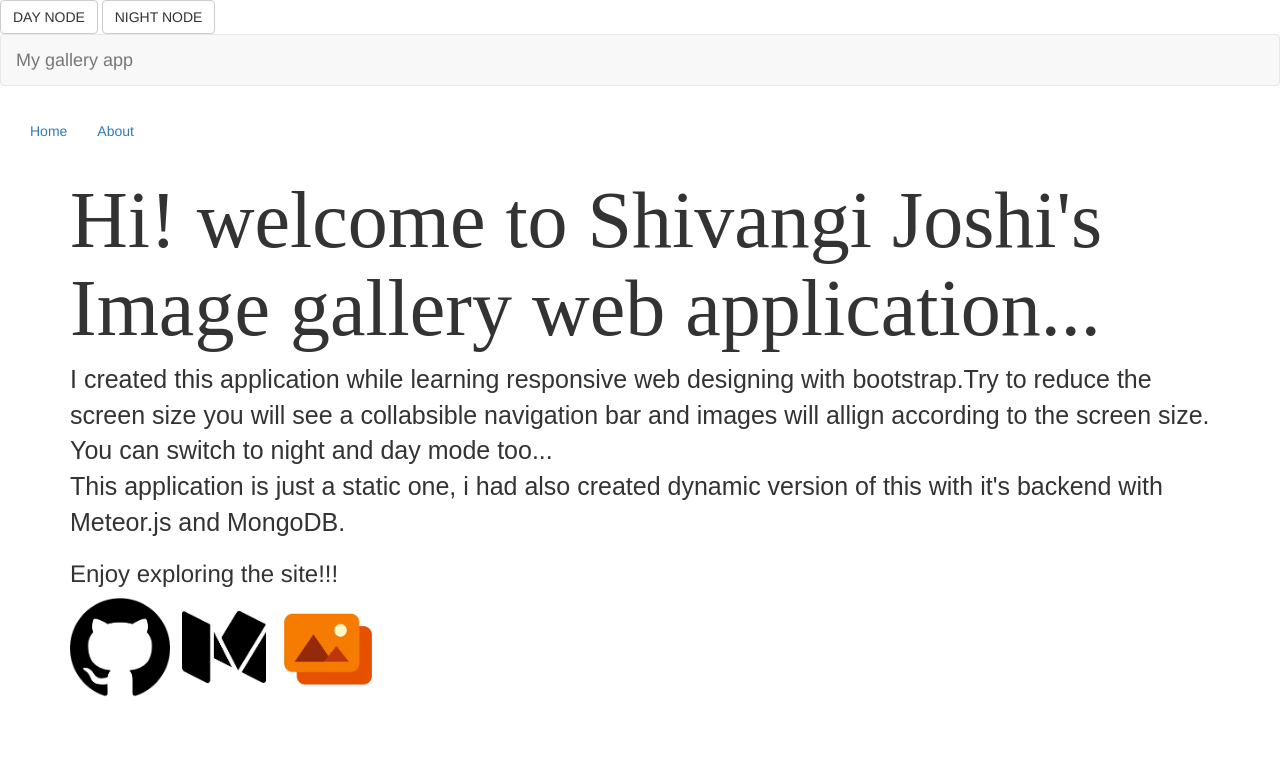
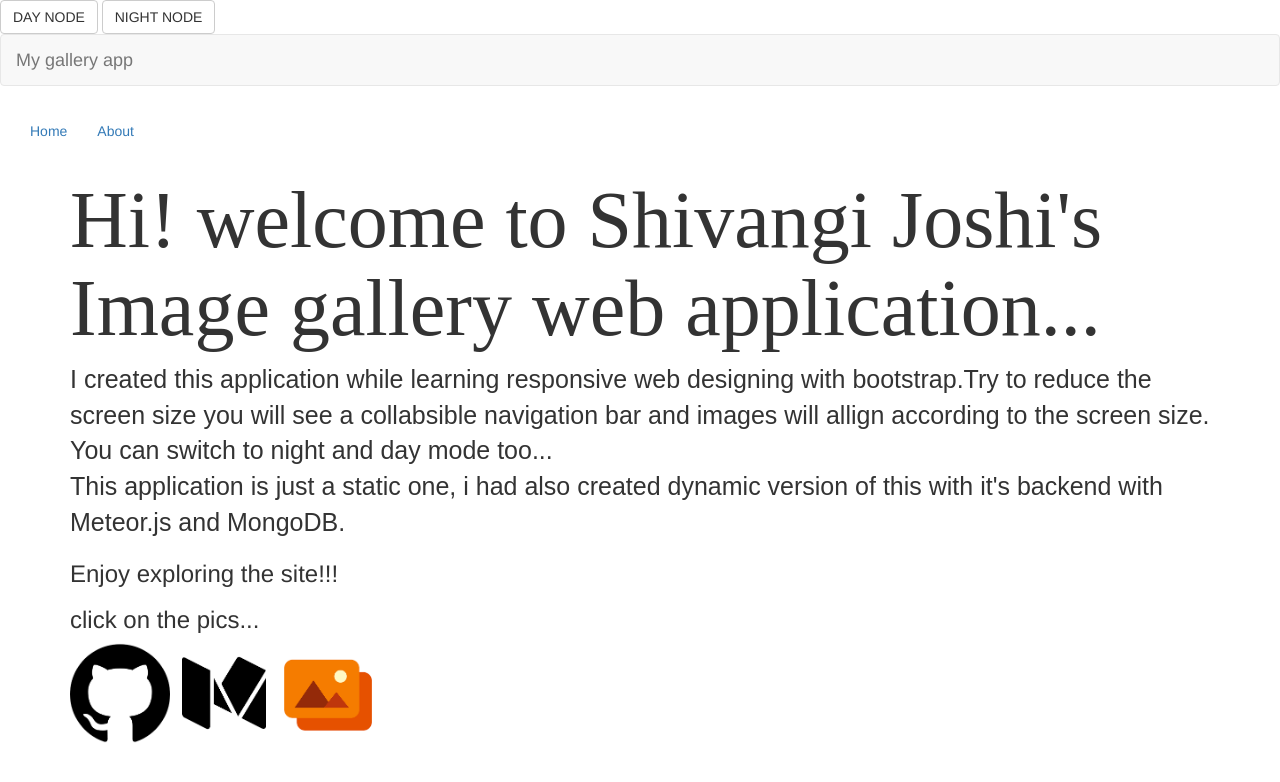
Before and after one commit to SHIVANGIJOSHI/spm-project, a plain HTML site: page My_gallery_app/aboutme.html in a window 1280 px wide. Drawn offline with Linux system fonts and the light colour scheme.

Commit message:
some last improvements

```diff
--- a/My_gallery_app/aboutme.html
+++ b/My_gallery_app/aboutme.html
@@ -64,9 +64,10 @@
 		</br>This application is just a static one, i had also created dynamic version of this with it's backend with Meteor.js and MongoDB.
 	    </p>
 	    <h3>Enjoy exploring the site!!!</h3>
+      <h3>click on the pics...</h3>
 		<a href="https://github.com/SHIVANGIJOSHI/spm-project"><img class="icon-img"src="github.png"/>
 		</a>
-		<a href="thankyou.html"><img class="icon-img"src="medium.png"/>
+		<a href="https://medium.com/@shivangijoshi16399/diving-into-the-first-web-thing-8a1c25b45e70"><img class="icon-img"src="medium.png"/>
 		</a>
 		<a href="thankyou.html"><img class="icon-img"src="image_gallery.png"/>
 		</a>
```
Also changed, not shown: My_gallery_app/index.html (+1 -1 lines), My_gallery_app/js/gallery.js (+29 -79 lines), My_gallery_app/thankyou.html (+1 -0 lines), 1 other file.
